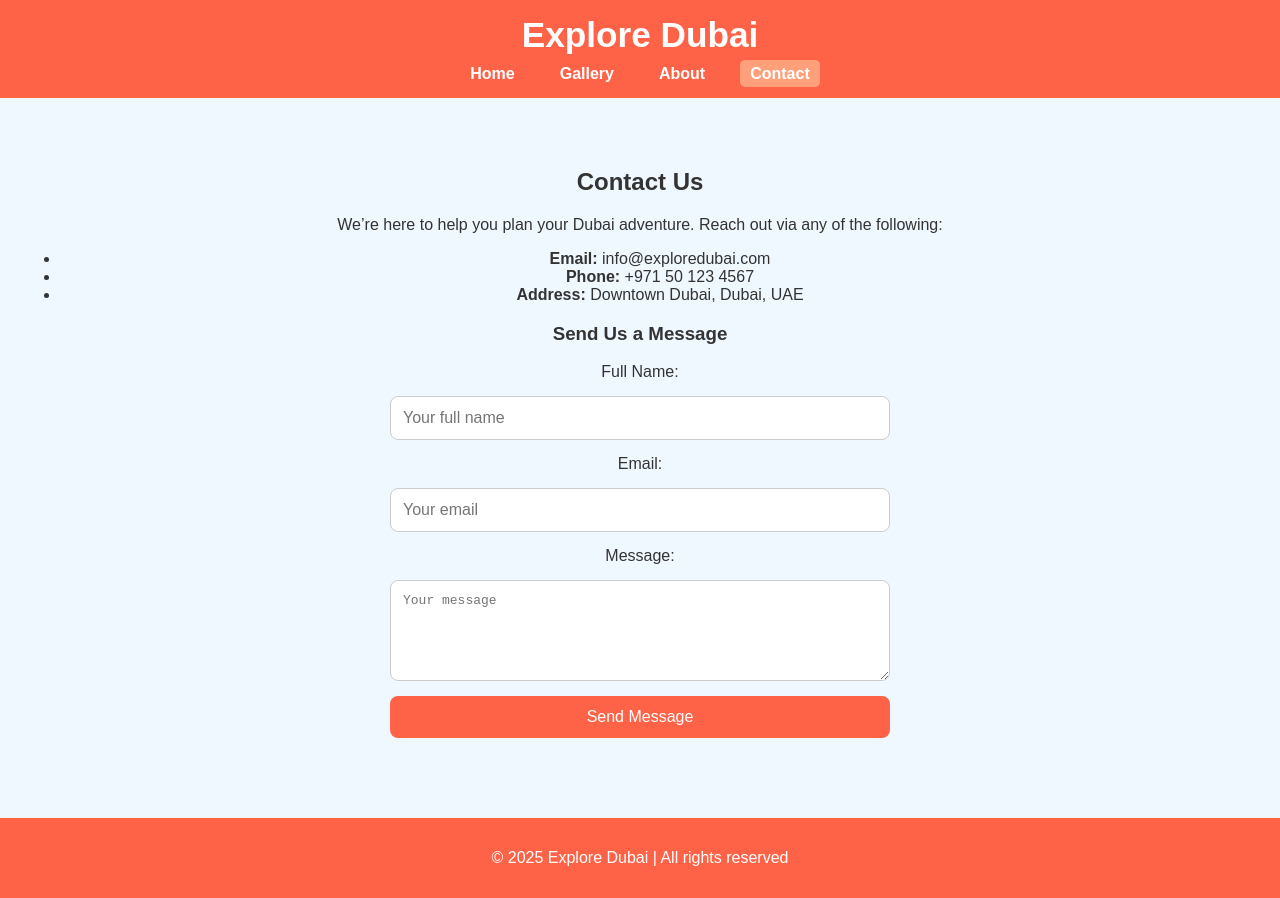
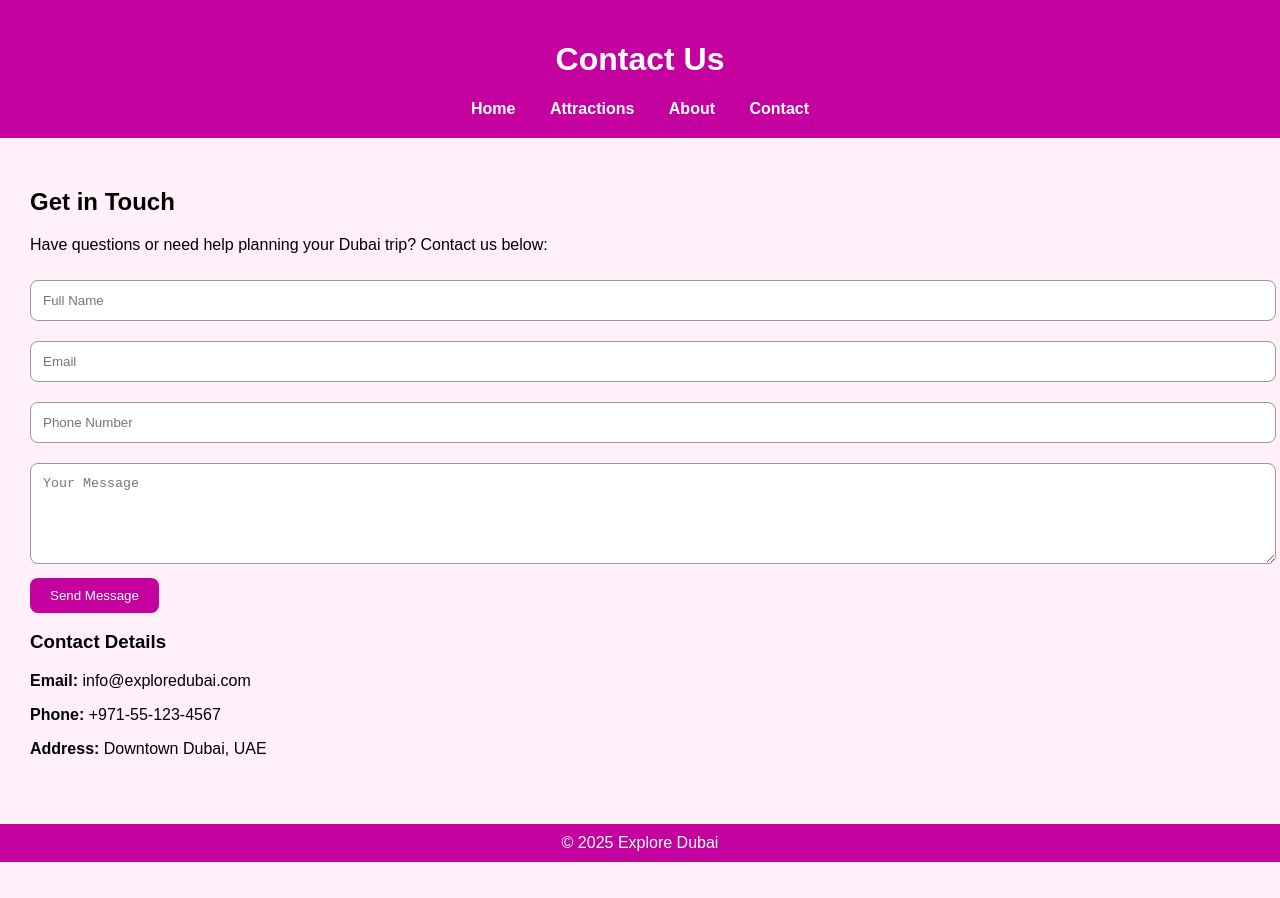
Before and after one commit to jos380/Dubai-travel-web, a plain HTML site: page contact.html in a window 1280 px wide. After the commit the page ends 862 px from the top, so only its background shows below. Drawn offline with Linux system fonts and the light colour scheme.

Commit message:
Update contact.html

```diff
--- a/contact.html
+++ b/contact.html
@@ -2,43 +2,49 @@
 <html lang="en">
 <head>
 <meta charset="UTF-8">
-<meta name="viewport" content="width=device-width, initial-scale=1.0">
-<title>Contact - Explore Dubai</title>
-<link rel="stylesheet" href="style.css">
+<title>Contact Us</title>
+<style>
+body { font-family: Arial; background:#fff0fa; margin:0; }
+header { background:#c4009f; padding:20px; color:white; text-align:center; }
+nav a { margin:15px; color:white; font-weight:bold; text-decoration:none; }
+.container { padding:30px; }
+form input, form textarea { width:100%; padding:12px; margin:10px 0; border-radius:8px; border:1px solid #999; }
+button { background:#c4009f; color:white; padding:10px 20px; border:none; border-radius:8px; cursor:pointer; }
+button:hover { background:#90006e; }
+footer { background:#c4009f; color:white; text-align:center; padding:10px; margin-top:20px; }
+</style>
 </head>
 <body>
+
 <header>
-    <h1>Explore Dubai</h1>
-    <nav>
-        <ul>
-            <li><a href="index.html">Home</a></li>
-            <li><a href="gallery.html">Gallery</a></li>
-            <li><a href="about.html">About</a></li>
-            <li><a href="contact.html" class="active">Contact</a></li>
-        </ul>
-    </nav>
+<h1>Contact Us</h1>
+<nav>
+<a href="index.html">Home</a>
+<a href="attractions.html">Attractions</a>
+<a href="about.html">About</a>
+<a href="contact.html">Contact</a>
+</nav>
 </header>
-<section class="contact-section">
-    <h2>Contact Us</h2>
-    <p>We’re here to help you plan your Dubai adventure. Reach out via any of the following:</p>
-    <ul>
-        <li><strong>Email:</strong> info@exploredubai.com</li>
-        <li><strong>Phone:</strong> +971 50 123 4567</li>
-        <li><strong>Address:</strong> Downtown Dubai, Dubai, UAE</li>
-    </ul>
-    <h3>Send Us a Message</h3>
-    <form>
-        <label for="name">Full Name:</label>
-        <input type="text" id="name" name="name" placeholder="Your full name" required>
-        <label for="email">Email:</label>
-        <input type="email" id="email" name="email" placeholder="Your email" required>
-        <label for="message">Message:</label>
-        <textarea id="message" name="message" placeholder="Your message" rows="5" required></textarea>
-        <button type="submit">Send Message</button>
-    </form>
-</section>
-<footer>
-    <p>&copy; 2025 Explore Dubai | All rights reserved</p>
-</footer>
+
+<div class="container">
+<h2>Get in Touch</h2>
+<p>Have questions or need help planning your Dubai trip? Contact us below:</p>
+
+<form>
+<input type="text" placeholder="Full Name">
+<input type="email" placeholder="Email">
+<input type="text" placeholder="Phone Number">
+<textarea rows="5" placeholder="Your Message"></textarea>
+<button type="submit">Send Message</button>
+</form>
+
+<h3>Contact Details</h3>
+<p><strong>Email:</strong> info@exploredubai.com</p>
+<p><strong>Phone:</strong> +971-55-123-4567</p>
+<p><strong>Address:</strong> Downtown Dubai, UAE</p>
+</div>
+
+<footer>&copy; 2025 Explore Dubai</footer>
+
 </body>
 </html>
```
